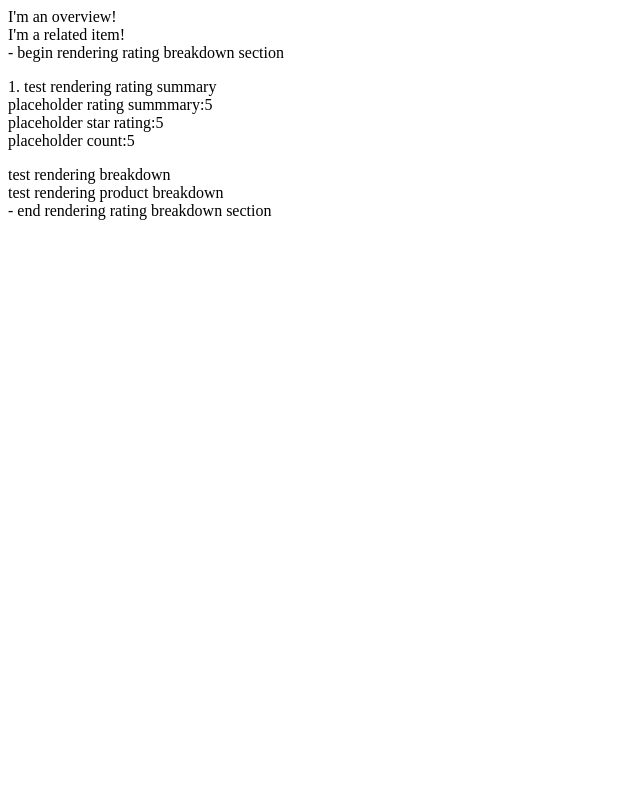
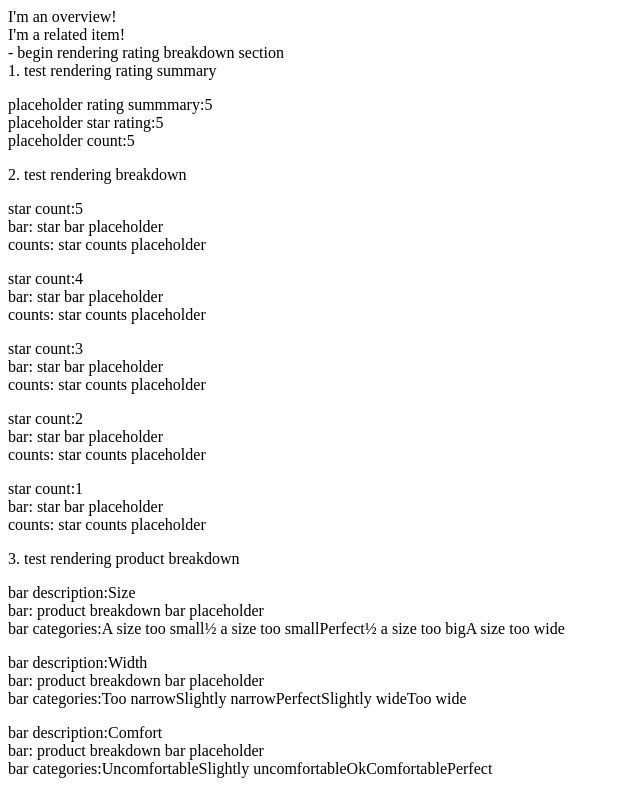
Before and after one commit to geniusify/project-catwalk, a React app: page / in a window 1280 px wide. Shown: the top 794 px of the page, without its empty margins (0-640 px from the left). Built offline with nearby package versions, Linux system fonts and the light colour scheme; no server answers; the HTML template or start-up script is replaced by a standard one.

Commit message:
Add template for full rating breakdown component

```diff
--- a/client/src/components/Ratings-And-Reviews/Rating-Breakdown/Breakdown.jsx
+++ b/client/src/components/Ratings-And-Reviews/Rating-Breakdown/Breakdown.jsx
@@ -1,18 +1,23 @@
 import React from 'react';
+
+import IndividualStarBar from './Individual-Star-Bar.jsx';
 
 class Breakdown extends React.Component {
   constructor(props) {
     super(props);
 
     this.state = {
-
+      starBars: [5, 4, 3, 2, 1],
     };
   }
 
   render() {
+    const { starBars } = this.state;
+
     return (
       <div>
-        test rendering breakdown
+        2. test rendering breakdown
+        {starBars.map((star) => <IndividualStarBar star={star} />)}
       </div>
     );
   }
--- /dev/null
+++ b/client/src/components/Ratings-And-Reviews/Rating-Breakdown/Individual-Product-Breakdown.jsx
@@ -0,0 +1,22 @@
+/* eslint-disable react/forbid-prop-types */
+import React from 'react';
+import PropTypes from 'prop-types';
+
+const IndividualProductBreakdown = ({ barDescription, barCategories }) => (
+  <span>
+    bar description:
+    {barDescription}
+    <br />
+    bar: product breakdown bar placeholder
+    <br />
+    bar categories:
+    {barCategories}
+  </span>
+);
+
+IndividualProductBreakdown.propTypes = {
+  barDescription: PropTypes.string.isRequired,
+  barCategories: PropTypes.array.isRequired,
+};
+
+export default IndividualProductBreakdown;
--- /dev/null
+++ b/client/src/components/Ratings-And-Reviews/Rating-Breakdown/Individual-Star-Bar.jsx
@@ -0,0 +1,19 @@
+import React from 'react';
+import PropTypes from 'prop-types';
+
+const IndividualStarBar = ({ star }) => (
+  <p>
+    star count:
+    {star}
+    <br />
+    bar: star bar placeholder
+    <br />
+    counts: star counts placeholder
+  </p>
+);
+
+IndividualStarBar.propTypes = {
+  star: PropTypes.number.isRequired,
+};
+
+export default IndividualStarBar;
--- a/client/src/components/Ratings-And-Reviews/Rating-Breakdown/Product-Breakdown.jsx
+++ b/client/src/components/Ratings-And-Reviews/Rating-Breakdown/Product-Breakdown.jsx
@@ -1,18 +1,37 @@
 import React from 'react';
+
+import IndividualProductBreakdown from './Individual-Product-Breakdown.jsx';
 
 class ProductBreakdown extends React.Component {
   constructor(props) {
     super(props);
 
     this.state = {
-
+      barTypes: {
+        Size: ['A size too small', '½ a size too small', 'Perfect', '½ a size too big', 'A size too wide'],
+        Width: ['Too narrow', 'Slightly narrow', 'Perfect', 'Slightly wide', 'Too wide'],
+        Comfort: ['Uncomfortable', 'Slightly uncomfortable', 'Ok', 'Comfortable', 'Perfect'],
+        Quality: ['Poor', 'Below average', 'What I expected', 'Pretty great', 'Perfect'],
+        Length: ['Runs Short', 'Runs slightly short', 'Perfect', 'Runs slightly long', 'Runs long'],
+        Fit: ['Runs tight', 'Runs slightly tight', 'Perfect', 'Runs slightly long', 'Runs long'],
+      },
     };
   }
 
   render() {
+    const { barTypes } = this.state;
+
     return (
       <div>
-        test rendering product breakdown
+        3. test rendering product breakdown
+        {Object.keys(barTypes).map((barDescription) => (
+          <p>
+            <IndividualProductBreakdown
+              barDescription={barDescription}
+              barCategories={barTypes[barDescription]}
+            />
+          </p>
+        ))}
       </div>
     );
   }
--- a/client/src/components/Ratings-And-Reviews/Rating-Breakdown/Rating-Summary.jsx
+++ b/client/src/components/Ratings-And-Reviews/Rating-Breakdown/Rating-Summary.jsx
@@ -16,9 +16,8 @@ class RatingSummary extends React.Component {
 
     return (
       <div>
+        1. test rendering rating summary
         <p>
-          1. test rendering rating summary
-          <br />
           placeholder rating summmary:
           {ratingSummary}
           <br />
--- a/package.json
+++ b/package.json
@@ -26,6 +26,7 @@
     "express": "^4.17.1",
     "nodemon": "^2.0.7",
     "path": "^0.12.7",
+    "prop-types": "^15.7.2",
     "react": "^17.0.2",
     "react-dom": "^17.0.2",
     "supertest": "^6.1.3"
```
Also changed, not shown: 2 other files (tests, documents, lock files or other folders).
